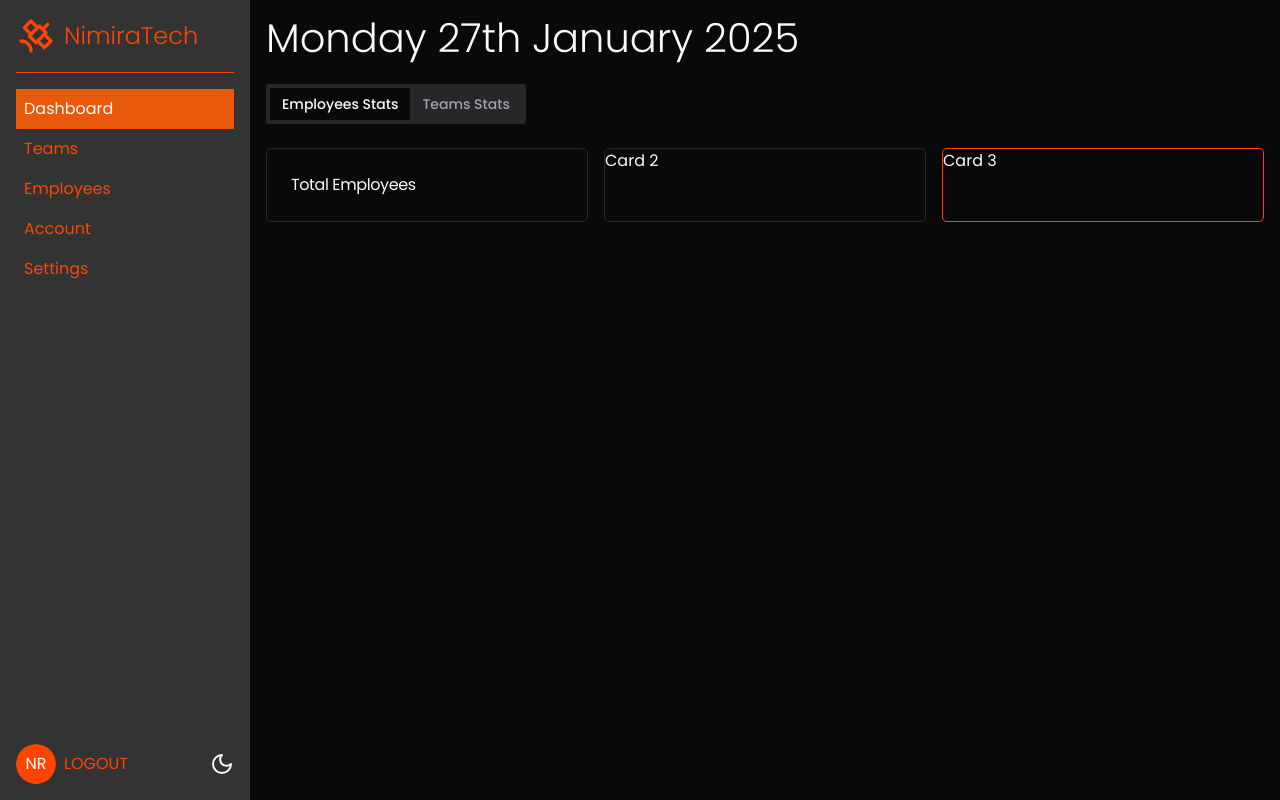
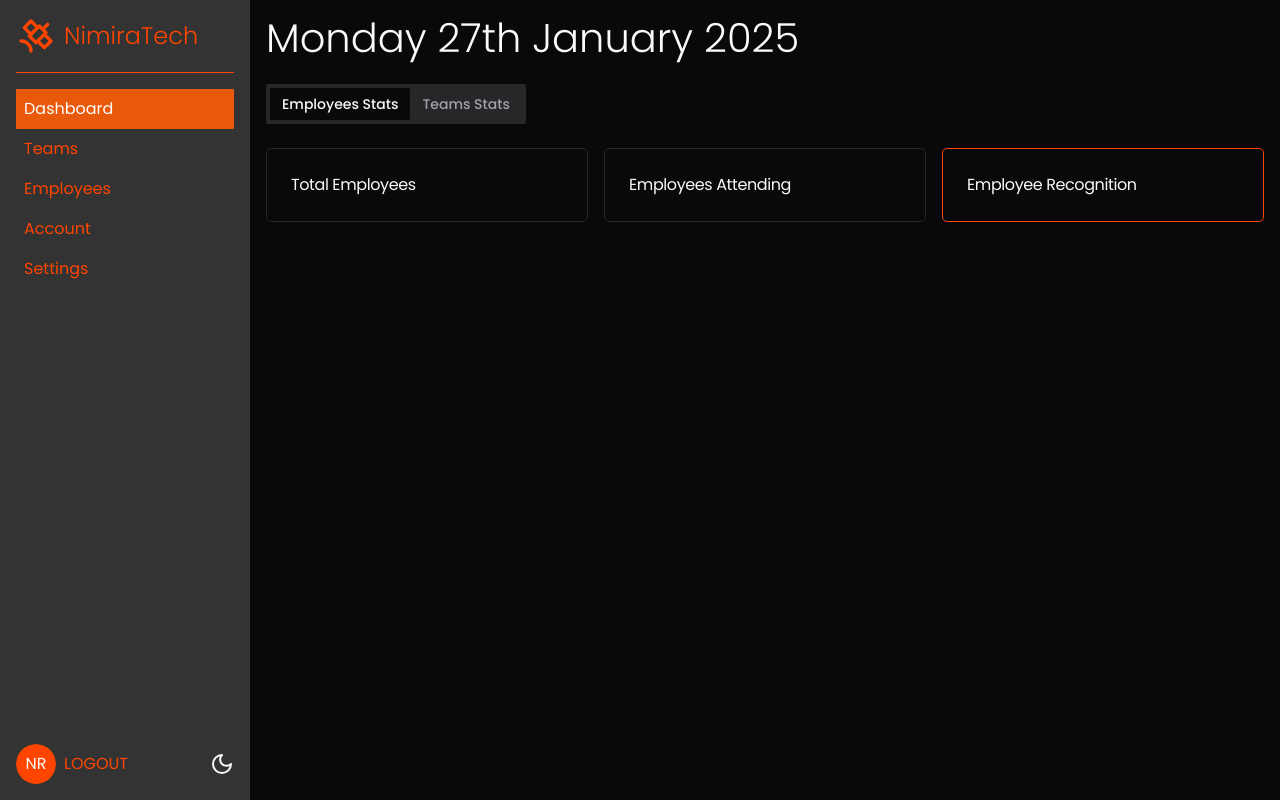
Before and after one commit to Nimira43/NT-Dashboard, a Next.js app: page /dashboard in a window 1280 px wide. Built offline with nearby package versions, Linux system fonts and the light colour scheme.

Commit message:
Added CardHeader and Title to Cards 2 and 3

```diff
--- a/app/dashboard/components/employees-stats.tsx
+++ b/app/dashboard/components/employees-stats.tsx
@@ -11,10 +11,18 @@ export default function EmployeesStats() {
         </CardHeader>
       </Card>
       <Card>
-        Card 2
+        <CardHeader>
+          <CardTitle className='font-normal text-base'>
+            Employees Attending
+          </CardTitle>
+        </CardHeader>
       </Card>
       <Card className='border-main'>
-        Card 3
+      <CardHeader>
+          <CardTitle className='font-normal text-base'>
+            Employee Recognition
+          </CardTitle>
+        </CardHeader>
       </Card>
     </div>
   )
```
